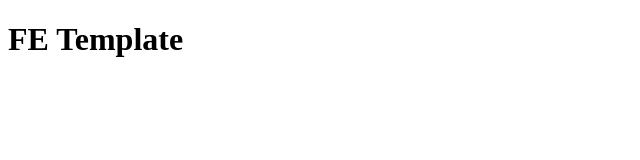
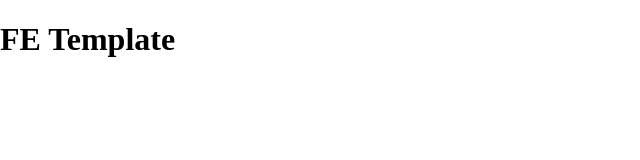
Before and after one commit to stasusss/fe_template, a website built with Parcel: page src/index.html in a window 1280 px wide. Shown: the whole page, without its empty margins (0-640 px from the left). Built offline with nearby package versions, Linux system fonts and the light colour scheme.

```diff
--- a/src/style.scss
+++ b/src/style.scss
@@ -0,0 +1,3 @@
+body {
+  margin: 0;
+}
```
Also changed, not shown: package.json (+13 -1 lines), src/index.html (indentation only), 1 other file.
